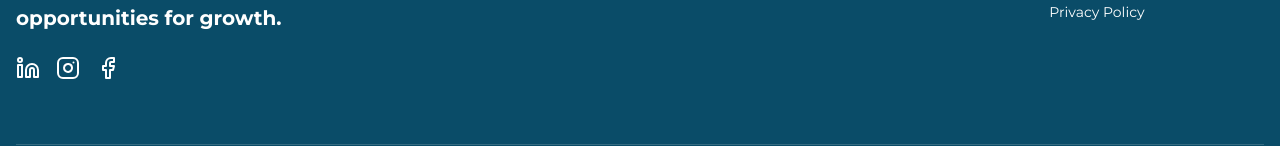
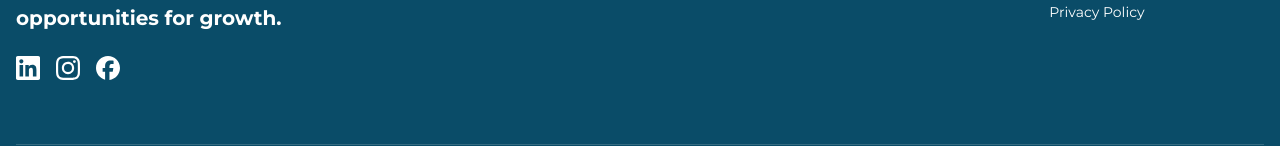
Before and after one commit to xterabyte/Terabyte, a Next.js app in the folder terabyte/: page / in a window 1280 px wide. Shown: the part 3773-3919 px from the top of the page. Built offline with nearby package versions, Linux system fonts and the light colour scheme.

Commit message:
build(deps): update footer.tsx, package-lock.json and package.json

```diff
--- a/terabyte/components/footer.tsx
+++ b/terabyte/components/footer.tsx
@@ -3,7 +3,7 @@
 import Link from "next/link"
 import Image from "next/image"
 import { motion } from "framer-motion"
-import { Linkedin, Instagram, Facebook } from "lucide-react"
+import { SiLinkedin, SiInstagram, SiFacebook } from "react-icons/si"
 
 const footerLinks = {
   talents: {
@@ -63,19 +63,19 @@ const Footer = () => {
                 href="#"
                 className="text-white hover:text-teragreen transition-colors duration-200"
               >
-                <Linkedin size={24} />
+                <SiLinkedin size={24} />
               </Link>
               <Link
                 href="#"
                 className="text-white hover:text-teragreen transition-colors duration-200"
               >
-                <Instagram size={24} />
+                <SiInstagram size={24} />
               </Link>
               <Link
                 href="#"
                 className="text-white hover:text-teragreen transition-colors duration-200"
               >
-                <Facebook size={24} />
+                <SiFacebook size={24} />
               </Link>
             </div>
           </motion.div>
--- a/terabyte/package.json
+++ b/terabyte/package.json
@@ -18,6 +18,7 @@
     "next-themes": "^0.3.0",
     "react": "^18.3.1",
     "react-dom": "^18.3.1",
+    "react-icons": "^5.3.0",
     "tailwind-merge": "^2.5.4",
     "tailwindcss-animate": "^1.0.7"
   },
```
Also changed, not shown: 1 other file (tests, documents, lock files or other folders).
